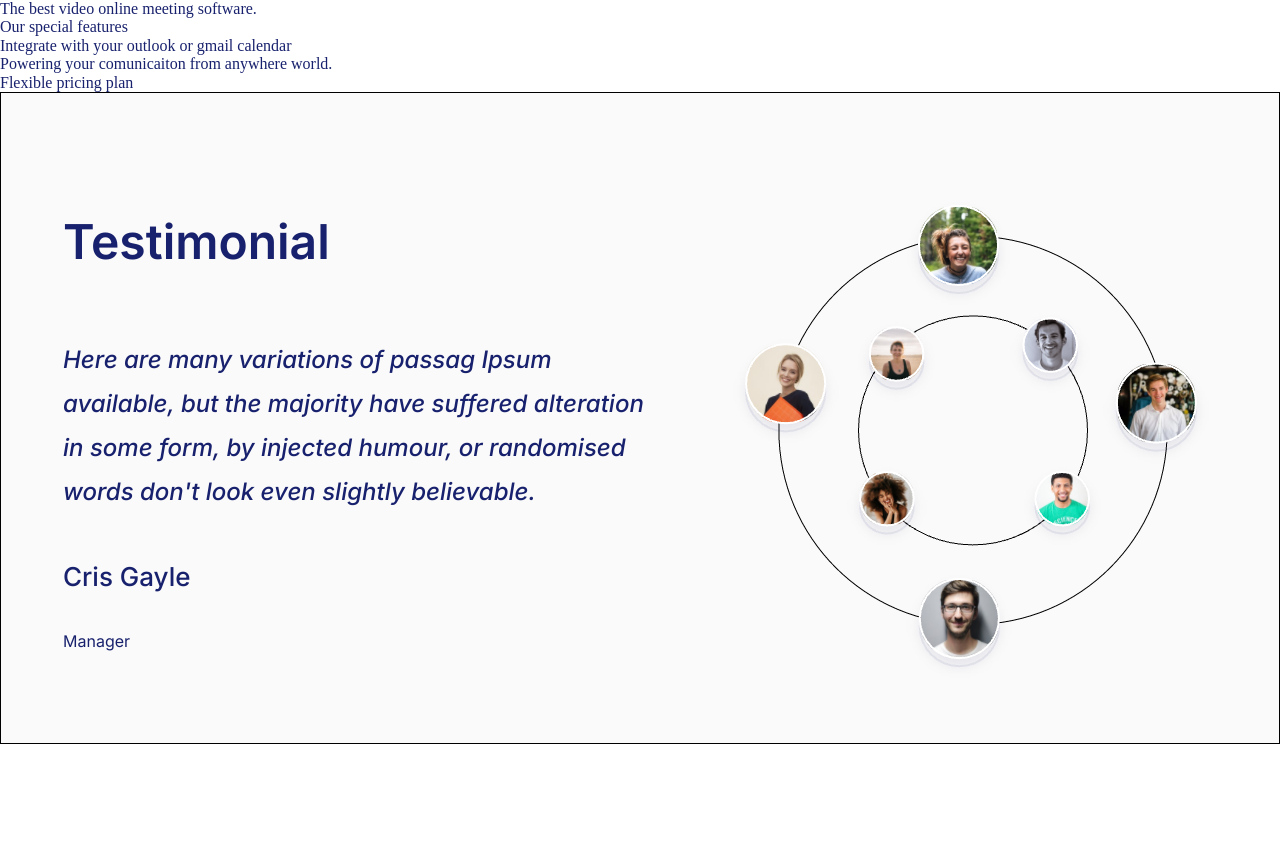
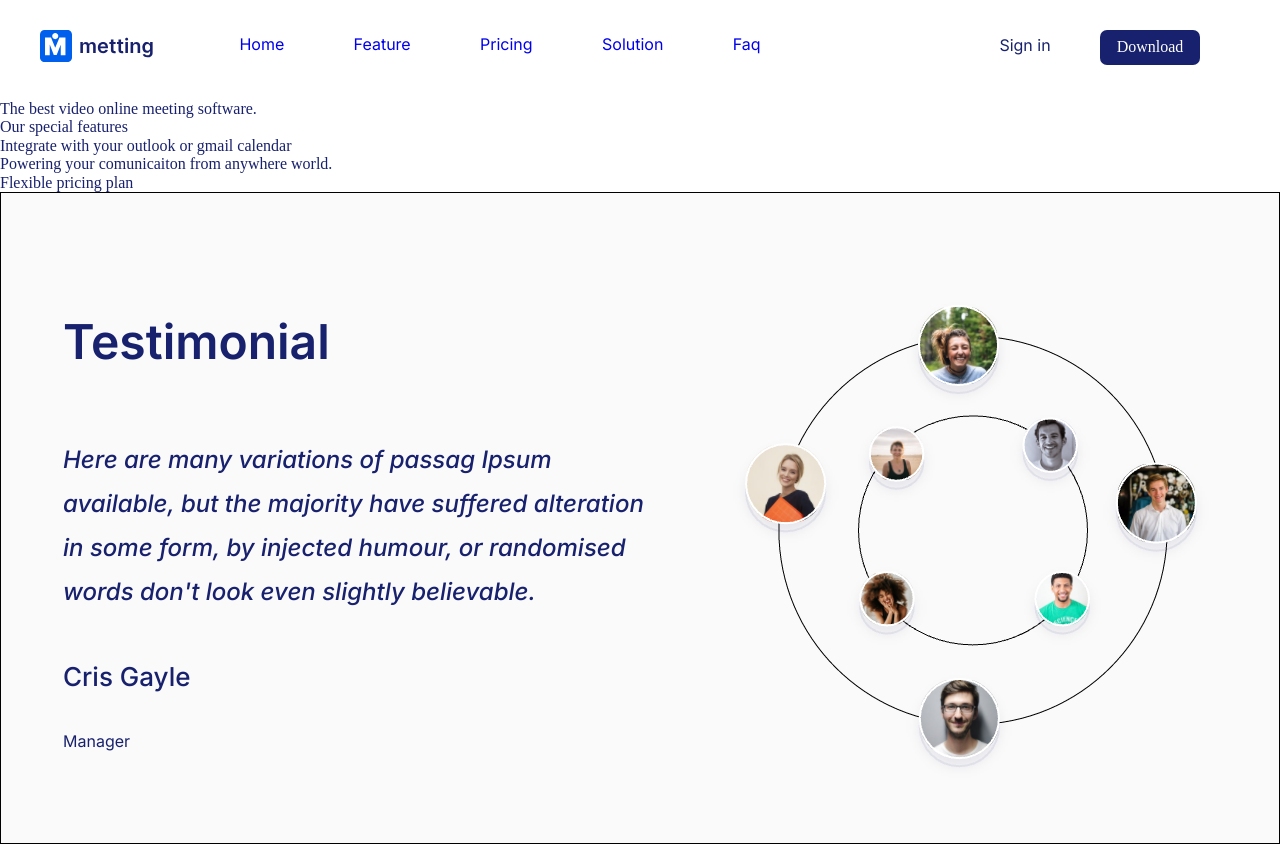
Before and after one commit to project-itgirlschool/fr92_block1, a plain HTML site: page index.html in a window 1280 px wide. Before the commit the page ends 800 px from the top, so only its background shows below. Drawn offline with Linux system fonts and the light colour scheme.

Commit message:
FR92_BLOCK1

```diff
--- a/assets/styles/style.css
+++ b/assets/styles/style.css
@@ -24,6 +24,76 @@ html
 /* MAIN-Flexible pricing  plan */
 
 /* MAIN-Testimonial */
+header{
+    display: grid;
+    grid-template-columns: 200px 150px 150px 150px 150px 150px 150px 100px 100px;
+    grid-template-rows: 100px;
+    justify-content: space-around;
+}
+.logo{
+    display: grid;
+    grid-column: 1;
+    margin-top: 30px;
+    margin-left: 40px;
+}
+a:link{
+    text-decoration: rgb(24, 33, 109);
+}
+.nav{
+    display: grid;
+    grid-column: 2 / 6;
+    margin-top: 35px;
+    font-family: 'Inter';
+}
+.home{
+    display: grid;
+    grid-column: 2;
+    margin-right: 30px;
+    text-decoration: none
+}
+.feature{
+    display: grid;
+    grid-column: 3;
+    margin-right: 30px;
+    text-decoration: none
+}
+.pricing{
+    display: grid;
+    grid-column: 4;
+    margin-right: 30px;
+    text-decoration: none
+}
+.solution{
+    display: grid;
+    grid-column: 5;
+    margin-right: 30px;
+    text-decoration: none
+}
+.faq{
+    display: grid;
+    grid-column: 6;
+    text-decoration: none
+}
+.btn-sign_in{
+    display: grid;
+    grid-column: 7;
+    border: none;
+    background-color: white;
+    margin-top: 35px;
+    color: rgb(24, 33, 109);
+    font-family: 'Inter';
+}
+.btn-download{
+    display: grid;
+    grid-column: 8;
+    border: none;
+    background: rgb(24, 33, 109);
+    color: white;
+    height: 35px;
+    margin-top: 30px;
+    align-items: center;
+    border-radius: 7px;
+}
 .wrapper-block6{
     background-color: #FAFAFA;
     border:1px solid black;
--- a/index.html
+++ b/index.html
@@ -20,7 +20,16 @@
 </head>
 <body>
 <header>
-    <nav></nav>
+    <img class="logo" src="./assets/images/photo/Group 2.svg" alt="">
+    <nav class="nav">
+        <a href="#" class="home">Home</a>
+        <a href="#" class="feature">Feature</a>
+        <a href="#" class="pricing">Pricing</a>
+        <a href="#" class="solution">Solution</a>
+        <a href="#" class="faq">Faq</a>
+    </nav>
+    <button class="btn-sign_in">Sign in</button>
+    <button class="btn-download">Download</button>
 </header>
 <main>
     <article>The best video online meeting software.</article>
```
Also changed, not shown: assets/images/photo/Group 2.png (added), assets/images/photo/Group 2.svg (added).
